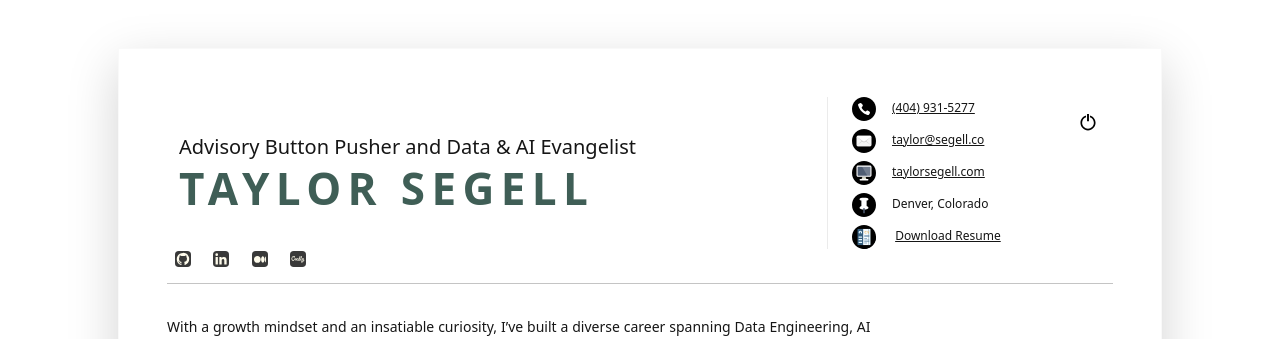
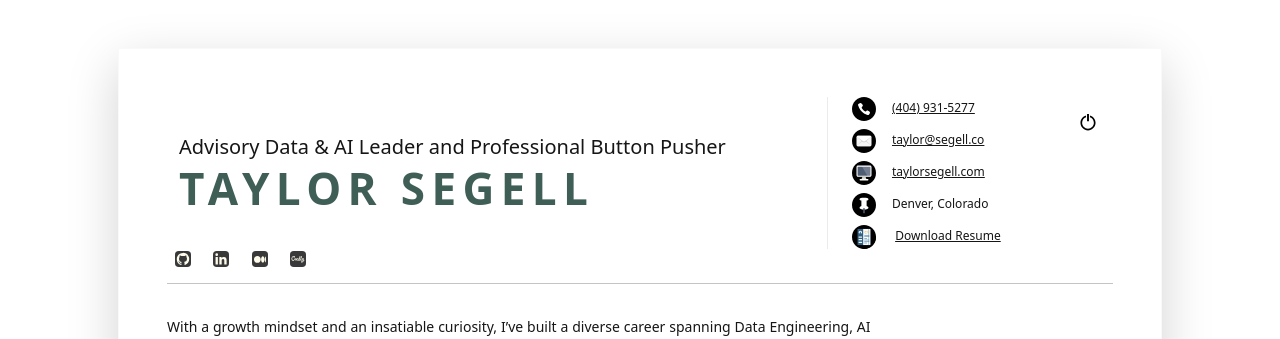
Before and after one commit to taylorsegell/resume, a plain HTML site: page index.html in a window 1280 px wide. Shown: the top 339 px of the page. Drawn offline with Linux system fonts and the light colour scheme.

Commit message:
Update Favico

```diff
--- a/index.html
+++ b/index.html
@@ -11,7 +11,7 @@
 	<meta name="description"
 		content="Taylor Segell's professional resume, showcasing experience in Data & AI, MLOps, and Solution Architecture.">
 	<meta name="author" content="Taylor Segell">
-	<link rel="shortcut icon" href="favicon.ico">
+	<link rel="shortcut icon" href="favicon.png">
 	<link rel="preconnect" href="https://fonts.googleapis.com">
 	<link rel="preconnect" href="https://fonts.gstatic.com" crossorigin>
 	<link href="https://fonts.googleapis.com/css2?family=Red+Hat+Text:ital,wght@0,300..700;1,300..700&display=swap"
@@ -43,7 +43,7 @@
 				<div class="resume-header">
 					<div class="row align-items-center">
 						<div class="resume-title col-12 col-md-6 col-lg-8 col-xl-9">
-							<div class="resume-tagline mb-3 mb-md-0">Advisory Button Pusher and Data & AI Evangelist
+							<div class="resume-tagline mb-3 mb-md-0" >Advisory Data & AI Leader and Professional Button Pusher
 							</div>
 							<h2 class="resume-name mb-0 text-uppercase">Taylor Segell</h2>
 
```
Also changed, not shown: favicon.png (added).
